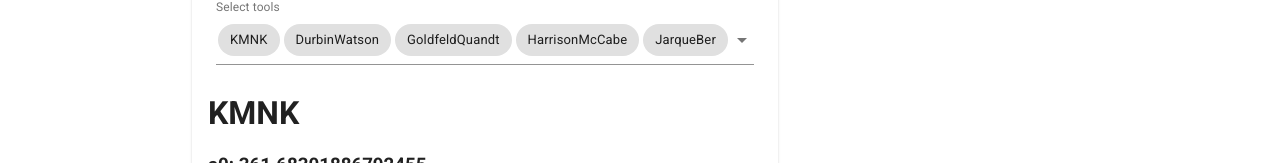
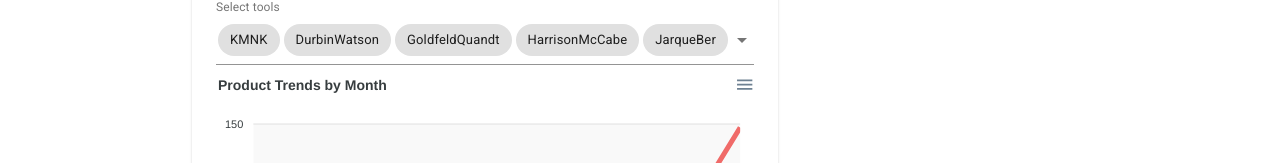
Before and after one commit to econometrics-toolchain/economatrics-toolchain-ui-next, a Next.js app: page / in a window 1280 px wide. Shown: the part 565-728 px from the top of the page. Built offline with nearby package versions, Linux system fonts and the light colour scheme.

Commit message:
example chart added

```diff
--- /dev/null
+++ b/components/spreadsheet/sheet/Chart.js
@@ -0,0 +1,56 @@
+import React from "react";
+import ReactApexChart from "react-apexcharts";
+
+
+export default class ApexChart extends React.Component {
+    constructor(props) {
+        super(props);
+
+        this.state = {
+
+            series: [{
+                name: "Desktops",
+                data: [10, 41, 35, 51, 49, 62, 69, 91, 148]
+            }],
+            options: {
+                colors: ['#ef5350'],
+                chart: {
+                    height: 350,
+                    type: 'line',
+                    zoom: {
+                        enabled: false
+                    }
+                },
+                dataLabels: {
+                    enabled: false
+                },
+                stroke: {
+                    curve: 'straight'
+                },
+                title: {
+                    text: 'Product Trends by Month',
+                    align: 'left'
+                },
+                grid: {
+                    row: {
+                        colors: ['#f3f3f3', 'transparent'], // takes an array which will be repeated on columns
+                        opacity: 0.5
+                    },
+                },
+                xaxis: {
+                    categories: ['Jan', 'Feb', 'Mar', 'Apr', 'May', 'Jun', 'Jul', 'Aug', 'Sep'],
+                }
+            },
+
+
+        };
+    }
+
+    render() {
+        return (
+            <div id="chart">
+                <ReactApexChart options={this.state.options} series={this.state.series} type="line" height={350} />
+            </div>
+        );
+    }
+}
--- a/components/spreadsheet/sheet/Output.tsx
+++ b/components/spreadsheet/sheet/Output.tsx
@@ -1,6 +1,7 @@
 import { CircularProgress } from '@material-ui/core'
 import React, { memo } from 'react'
-
+import dynamic from 'next/dynamic';
+const ApexChart = dynamic(() => import("./Chart"), { ssr: false });
 
 const OutputComponent = ({ output }) => {
     return (
@@ -12,10 +13,11 @@ const OutputComponent = ({ output }) => {
     )
 }
 
-function WrappedOutput({ data }) {
+function WrappedOutput({ data, grid }) {
     if (data.length > 0) {
         return (
             <div>
+                <ApexChart />
                 {data.map((instance) => (
                     <React.Fragment key={instance.tool_handle}>
                         <h1>{instance.tool_handle}</h1>
--- a/components/spreadsheet/sheet/Sheet.tsx
+++ b/components/spreadsheet/sheet/Sheet.tsx
@@ -192,7 +192,7 @@ export const WrappedSheet = ({ pk, data, tools, outputs, onDeleteSpreadsheet, su
                 supportedTools={supportedTools}
             />
             {
-                showOutput ? <Output data={outputs} /> : <></>
+                showOutput ? <Output data={outputs} grid={data}/> : <></>
             }
         </Paper>
     )
--- a/package.json
+++ b/package.json
@@ -13,11 +13,13 @@
     "@material-ui/lab": "^4.0.0-alpha.57",
     "@types/node": "^14.14.37",
     "@types/react": "^17.0.3",
+    "apexcharts": "^3.26.1",
     "axios": "^0.21.1",
     "js-cookie": "^2.2.1",
     "next": "10.1.3",
     "nextjs-progressbar": "^0.0.9",
     "react": "17.0.2",
+    "react-apexcharts": "^1.3.9",
     "react-datasheet": "^1.4.9",
     "react-dom": "17.0.2",
     "swr": "^0.5.6",
```
Also changed, not shown: 1 other file (tests, documents, lock files or other folders).
